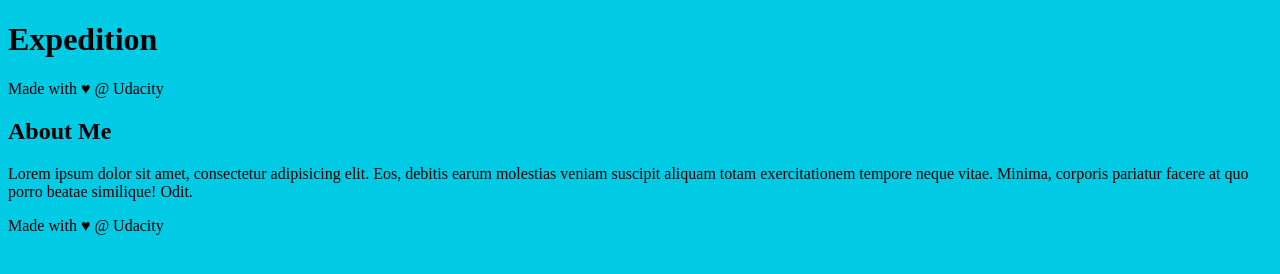
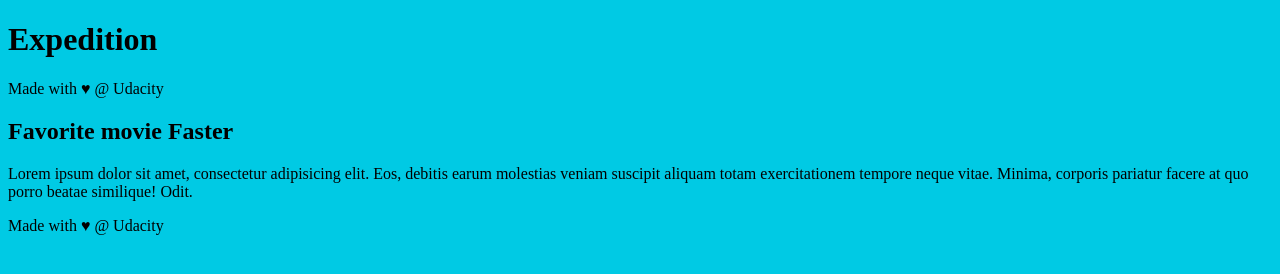
Before and after one commit to abllo123/new-git-project, a plain HTML site: page index.html in a window 1280 px wide. Drawn offline with Linux system fonts and the light colour scheme.

Commit message:
Add my favorite movie

```diff
--- a/index.html
+++ b/index.html
@@ -33,7 +33,7 @@
 
 <!-- start of new content -->
 <aside>
-    <h2>About Me</h2>
+    <h2>Favorite movie Faster</h2>
 
     <p>Lorem ipsum dolor sit amet, consectetur adipisicing elit. Eos, debitis earum molestias veniam suscipit aliquam totam exercitationem tempore neque vitae. Minima, corporis pariatur facere at quo porro beatae similique! Odit.</p>
 </aside>
```
